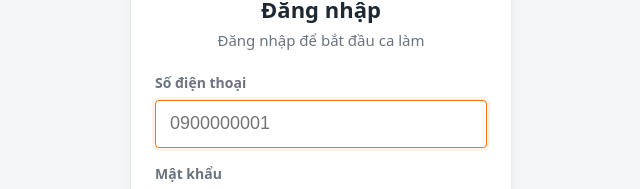
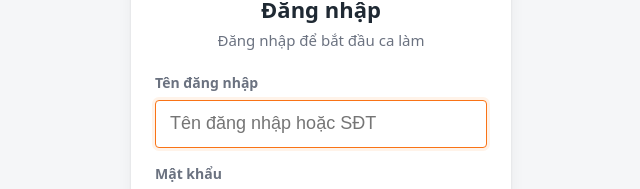
Before and after one commit to hatrunghieu2711/laundry-saas, a React (Vite) app in the folder pos-pwa/: page /login in a window 1280 px wide. Shown: the part 241-430 px from the top of the page, without its empty margins (319-959 px from the left). Built offline with nearby package versions, Linux system fonts and the light colour scheme.

Commit message:
Fix bàn phím đăng nhập: username chữ+số (type=text), label Tên đăng nhập

```diff
--- a/pos-pwa/src/pages/Login.jsx
+++ b/pos-pwa/src/pages/Login.jsx
@@ -40,7 +40,7 @@ export default function Login() {
         setError('Vui lòng nhập mã cửa hàng.')
         slugInputRef.current?.focus()
       } else if (err instanceof ApiError && err.code === 'INVALID_CREDENTIALS') {
-        setError('Sai số điện thoại hoặc mật khẩu.')
+        setError('Sai tên đăng nhập hoặc mật khẩu.')
       } else if (err instanceof ApiError) {
         setError(err.message)
       } else {
@@ -60,15 +60,18 @@ export default function Login() {
         <p className="login__sub">Đăng nhập để bắt đầu ca làm</p>
 
         <label className="field">
-          <span>Số điện thoại</span>
+          <span>Tên đăng nhập</span>
           <input
             className="input"
-            type="tel"
-            inputMode="numeric"
+            type="text"
+            inputMode="text"
+            autoCapitalize="none"
+            autoCorrect="off"
+            spellCheck={false}
             autoComplete="username"
             value={phone}
             onChange={(e) => setPhone(e.target.value)}
-            placeholder="0900000001"
+            placeholder="Tên đăng nhập hoặc SĐT"
             required
             autoFocus
           />
```
